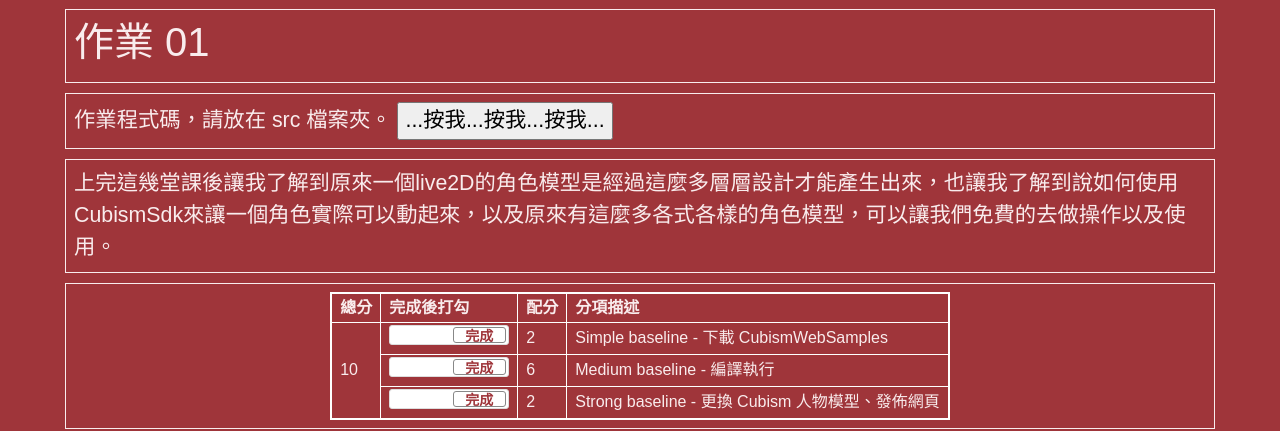
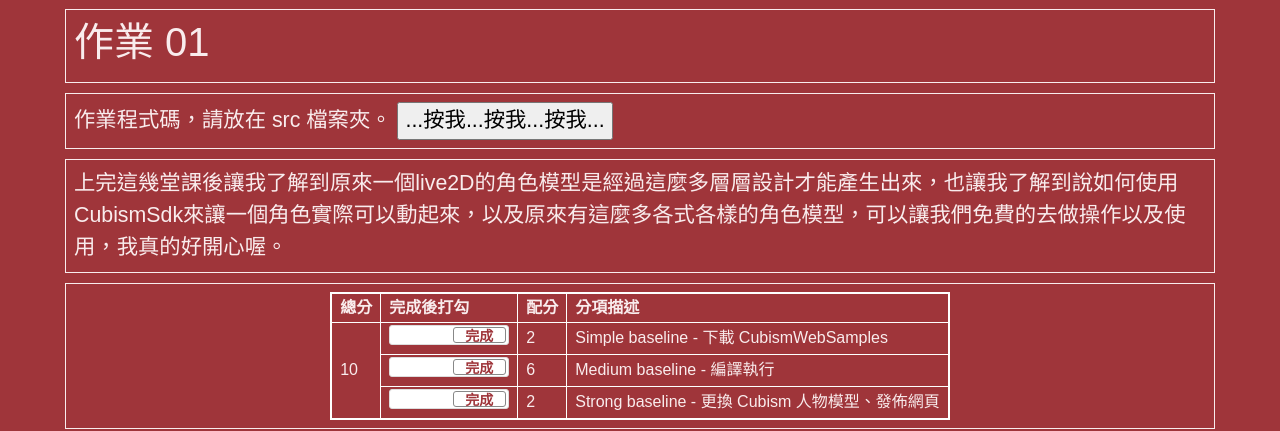
Before and after one commit to NTUT-CG-Lab/ca2022f-hw-OJunJie, a plain HTML site: page hw01/index.html in a window 1280 px wide. Shown: the top 431 px of the page. Drawn offline with nearby package versions, Linux system fonts and the light colour scheme.

Commit message:
Update index.html

```diff
--- a/hw01/index.html
+++ b/hw01/index.html
@@ -211,7 +211,7 @@
   <!-- ------------------------------------------------>
   <div class="row hw12">
     <div class="col-md-12 twenty">
-      上完這幾堂課後讓我了解到原來一個live2D的角色模型是經過這麼多層層設計才能產生出來，也讓我了解到說如何使用CubismSdk來讓一個角色實際可以動起來，以及原來有這麼多各式各樣的角色模型，可以讓我們免費的去做操作以及使用。
+      上完這幾堂課後讓我了解到原來一個live2D的角色模型是經過這麼多層層設計才能產生出來，也讓我了解到說如何使用CubismSdk來讓一個角色實際可以動起來，以及原來有這麼多各式各樣的角色模型，可以讓我們免費的去做操作以及使用，我真的好開心喔。
     </div>
   </div>
 
```
